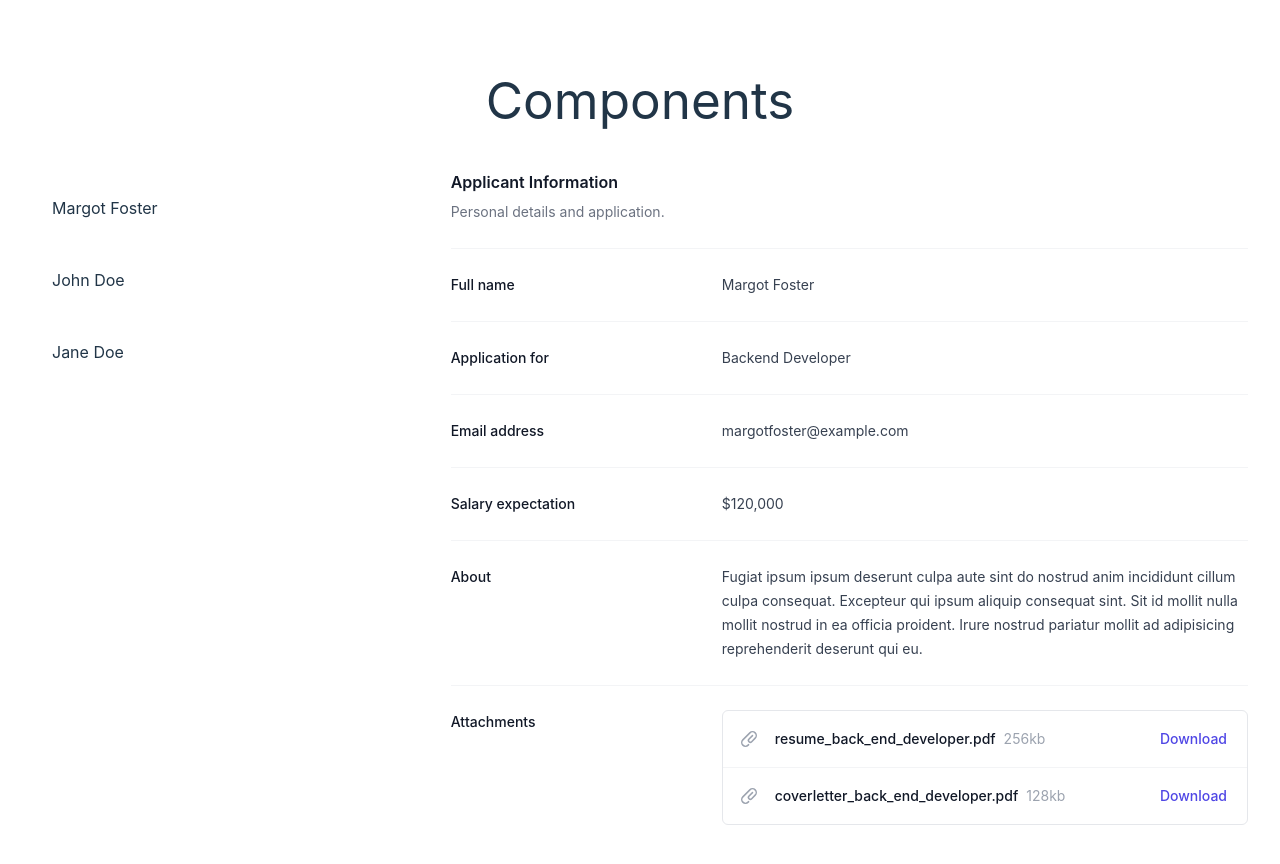
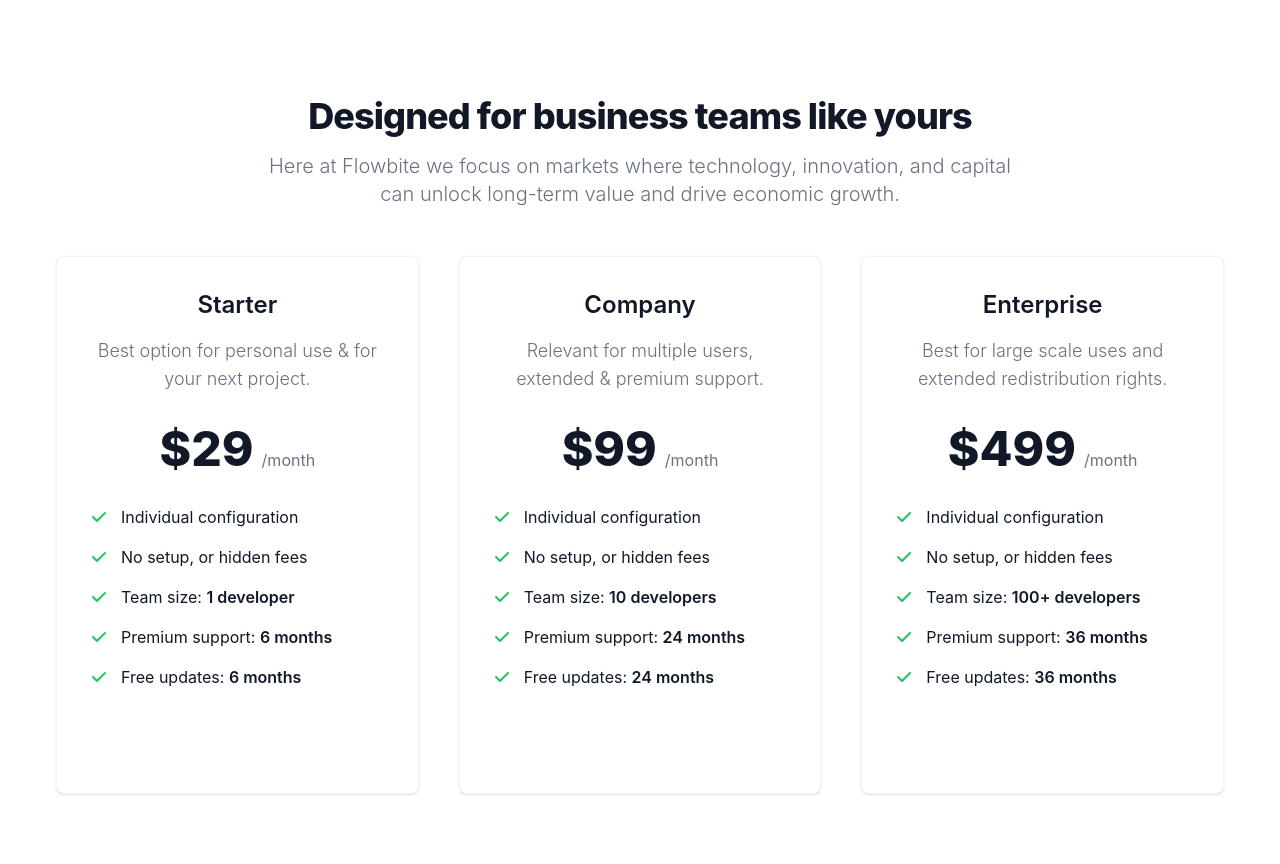
Before and after one commit to LearnWithHasinHayder/vue-components, a Vue app: page / in a window 1280 px wide. Shown: the top 864 px of the page. Built offline with nearby package versions, Linux system fonts and the light colour scheme.

Commit message:
Conflict Resolved

```diff
--- a/src/App.vue
+++ b/src/App.vue
@@ -1,100 +1,136 @@
 <script setup>
-import {ref} from 'vue'
-import ApplicantDetails from './components/ApplicantDetails.vue';
-const activeIndex = ref(0)
-const people = [
-  {
-    name:'Margot Foster',
-    position:'Backend Developer',
-    email:'margotfoster@example.com',
-    salary:'$120,000',
-    about:'Fugiat ipsum ipsum deserunt culpa aute sint do nostrud anim incididunt cillum culpa consequat. Excepteur qui ipsum aliquip consequat sint. Sit id mollit nulla mollit nostrud in ea officia proident. Irure nostrud pariatur mollit ad adipisicing reprehenderit deserunt qui eu.',
-    attachments:[
-      {
-        name:'resume_back_end_developer.pdf',
-        size:'256kb',
-        type:'PDF',
-        url:'#'
-      },
-      {
-        name:'coverletter_back_end_developer.pdf',
-        size:'128kb',
-        type:'PDF',
-        url:'#'
-      }
-    ]
-  },
-  {
-    name:'John Doe',
-    position:'Frontend Developer',
-    email:'john@doe.com',
-    salary:'$100,000',
-    about:'Lorem ipsum dolor sit amet consectetur adipisicing elit. Quisquam, voluptatum.',
-    attachments:[
-      {
-        name:'resume_front_end_developer.pdf',
-        size:'1MB',
-        type:'PDF',
-        url:'#'
-      },
-      {
-        name:'coverletter_front_end_developer.pdf',
-        size:'512kb',
-        type:'PDF',
-        url:'#'
-      }
-    ]
-  },
-  {
-    name:'Jane Doe',
-    position:'Designer',
-    email:'jane@doe.com',
-    salary:'$110,000',
-    about:'Lorem ipsum dolor sit amet consectetur adipisicing elit. Quisquam, voluptatum. Here is some more text.',
-    attachments:[
-      {
-        name:'resume_designer.pdf',
-        size:'5MB',
-        type:'PDF',
-        url:'#'
-      },
-      {
-        name:'coverletter_designer.pdf',
-        size:'2MB',
-        type:'PDF',
-        url:'#'
-      }
-    ]
-  }
-]
+
 </script>
 
 <template>
   <section class="mx-auto ">
-    <h1 class="my-10 text-center">Components</h1>
-    <div class="flex justify-between space-x-5">
-      <div class="w-1/3">
-        <div @click="activeIndex=index" class="my-2 p-5 hover:bg-gray-200 cursor-pointer" v-for="(person, index) in people" :key="index">
-          {{person.name}}
-        </div>
-
+    <section class="bg-white dark:bg-gray-900">
+  <div class="py-8 px-4 mx-auto max-w-screen-xl lg:py-16 lg:px-6">
+      <div class="mx-auto max-w-screen-md text-center mb-8 lg:mb-12">
+          <h2 class="mb-4 text-4xl tracking-tight font-extrabold text-gray-900 dark:text-white">Designed for business teams like yours</h2>
+          <p class="mb-5 font-light text-gray-500 sm:text-xl dark:text-gray-400">Here at Flowbite we focus on markets where technology, innovation, and capital can unlock long-term value and drive economic growth.</p>
       </div>
-      <div class="w-2/3">
-        <ApplicantDetails :person="people[activeIndex]" />
+      <div class="space-y-8 lg:grid lg:grid-cols-3 sm:gap-6 xl:gap-10 lg:space-y-0">
+          <!-- Pricing Card -->
+          <div class="flex flex-col p-6 mx-auto max-w-lg text-center text-gray-900 bg-white rounded-lg border border-gray-100 shadow dark:border-gray-600 xl:p-8 dark:bg-gray-800 dark:text-white">
+              <h3 class="mb-4 text-2xl font-semibold">Starter</h3>
+              <p class="font-light text-gray-500 sm:text-lg dark:text-gray-400">Best option for personal use & for your next project.</p>
+              <div class="flex justify-center items-baseline my-8">
+                  <span class="mr-2 text-5xl font-extrabold">$29</span>
+                  <span class="text-gray-500 dark:text-gray-400">/month</span>
+              </div>
+              <!-- List -->
+              <ul role="list" class="mb-8 space-y-4 text-left">
+                  <li class="flex items-center space-x-3">
+                      <!-- Icon -->
+                      <svg class="flex-shrink-0 w-5 h-5 text-green-500 dark:text-green-400" fill="currentColor" viewBox="0 0 20 20" xmlns="http://www.w3.org/2000/svg"><path fill-rule="evenodd" d="M16.707 5.293a1 1 0 010 1.414l-8 8a1 1 0 01-1.414 0l-4-4a1 1 0 011.414-1.414L8 12.586l7.293-7.293a1 1 0 011.414 0z" clip-rule="evenodd"></path></svg>
+                      <span>Individual configuration</span>
+                  </li>
+                  <li class="flex items-center space-x-3">
+                      <!-- Icon -->
+                      <svg class="flex-shrink-0 w-5 h-5 text-green-500 dark:text-green-400" fill="currentColor" viewBox="0 0 20 20" xmlns="http://www.w3.org/2000/svg"><path fill-rule="evenodd" d="M16.707 5.293a1 1 0 010 1.414l-8 8a1 1 0 01-1.414 0l-4-4a1 1 0 011.414-1.414L8 12.586l7.293-7.293a1 1 0 011.414 0z" clip-rule="evenodd"></path></svg>
+                      <span>No setup, or hidden fees</span>
+                  </li>
+                  <li class="flex items-center space-x-3">
+                      <!-- Icon -->
+                      <svg class="flex-shrink-0 w-5 h-5 text-green-500 dark:text-green-400" fill="currentColor" viewBox="0 0 20 20" xmlns="http://www.w3.org/2000/svg"><path fill-rule="evenodd" d="M16.707 5.293a1 1 0 010 1.414l-8 8a1 1 0 01-1.414 0l-4-4a1 1 0 011.414-1.414L8 12.586l7.293-7.293a1 1 0 011.414 0z" clip-rule="evenodd"></path></svg>
+                      <span>Team size: <span class="font-semibold">1 developer</span></span>
+                  </li>
+                  <li class="flex items-center space-x-3">
+                      <!-- Icon -->
+                      <svg class="flex-shrink-0 w-5 h-5 text-green-500 dark:text-green-400" fill="currentColor" viewBox="0 0 20 20" xmlns="http://www.w3.org/2000/svg"><path fill-rule="evenodd" d="M16.707 5.293a1 1 0 010 1.414l-8 8a1 1 0 01-1.414 0l-4-4a1 1 0 011.414-1.414L8 12.586l7.293-7.293a1 1 0 011.414 0z" clip-rule="evenodd"></path></svg>
+                      <span>Premium support: <span class="font-semibold">6 months</span></span>
+                  </li>
+                  <li class="flex items-center space-x-3">
+                      <!-- Icon -->
+                      <svg class="flex-shrink-0 w-5 h-5 text-green-500 dark:text-green-400" fill="currentColor" viewBox="0 0 20 20" xmlns="http://www.w3.org/2000/svg"><path fill-rule="evenodd" d="M16.707 5.293a1 1 0 010 1.414l-8 8a1 1 0 01-1.414 0l-4-4a1 1 0 011.414-1.414L8 12.586l7.293-7.293a1 1 0 011.414 0z" clip-rule="evenodd"></path></svg>
+                      <span>Free updates: <span class="font-semibold">6 months</span></span>
+                  </li>
+              </ul>
+              <a href="#" class="text-white bg-primary-600 hover:bg-primary-700 focus:ring-4 focus:ring-primary-200 font-medium rounded-lg text-sm px-5 py-2.5 text-center dark:text-white  dark:focus:ring-primary-900">Get started</a>
+          </div>
+          <!-- Pricing Card -->
+          <div class="flex flex-col p-6 mx-auto max-w-lg text-center text-gray-900 bg-white rounded-lg border border-gray-100 shadow dark:border-gray-600 xl:p-8 dark:bg-gray-800 dark:text-white">
+              <h3 class="mb-4 text-2xl font-semibold">Company</h3>
+              <p class="font-light text-gray-500 sm:text-lg dark:text-gray-400">Relevant for multiple users, extended & premium support.</p>
+              <div class="flex justify-center items-baseline my-8">
+                  <span class="mr-2 text-5xl font-extrabold">$99</span>
+                  <span class="text-gray-500 dark:text-gray-400" dark:text-gray-400>/month</span>
+              </div>
+              <!-- List -->
+              <ul role="list" class="mb-8 space-y-4 text-left">
+                  <li class="flex items-center space-x-3">
+                      <!-- Icon -->
+                      <svg class="flex-shrink-0 w-5 h-5 text-green-500 dark:text-green-400" fill="currentColor" viewBox="0 0 20 20" xmlns="http://www.w3.org/2000/svg"><path fill-rule="evenodd" d="M16.707 5.293a1 1 0 010 1.414l-8 8a1 1 0 01-1.414 0l-4-4a1 1 0 011.414-1.414L8 12.586l7.293-7.293a1 1 0 011.414 0z" clip-rule="evenodd"></path></svg>
+                      <span>Individual configuration</span>
+                  </li>
+                  <li class="flex items-center space-x-3">
+                      <!-- Icon -->
+                      <svg class="flex-shrink-0 w-5 h-5 text-green-500 dark:text-green-400" fill="currentColor" viewBox="0 0 20 20" xmlns="http://www.w3.org/2000/svg"><path fill-rule="evenodd" d="M16.707 5.293a1 1 0 010 1.414l-8 8a1 1 0 01-1.414 0l-4-4a1 1 0 011.414-1.414L8 12.586l7.293-7.293a1 1 0 011.414 0z" clip-rule="evenodd"></path></svg>
+                      <span>No setup, or hidden fees</span>
+                  </li>
+                  <li class="flex items-center space-x-3">
+                      <!-- Icon -->
+                      <svg class="flex-shrink-0 w-5 h-5 text-green-500 dark:text-green-400" fill="currentColor" viewBox="0 0 20 20" xmlns="http://www.w3.org/2000/svg"><path fill-rule="evenodd" d="M16.707 5.293a1 1 0 010 1.414l-8 8a1 1 0 01-1.414 0l-4-4a1 1 0 011.414-1.414L8 12.586l7.293-7.293a1 1 0 011.414 0z" clip-rule="evenodd"></path></svg>
+                      <span>Team size: <span class="font-semibold">10 developers</span></span>
+                  </li>
+                  <li class="flex items-center space-x-3">
+                      <!-- Icon -->
+                      <svg class="flex-shrink-0 w-5 h-5 text-green-500 dark:text-green-400" fill="currentColor" viewBox="0 0 20 20" xmlns="http://www.w3.org/2000/svg"><path fill-rule="evenodd" d="M16.707 5.293a1 1 0 010 1.414l-8 8a1 1 0 01-1.414 0l-4-4a1 1 0 011.414-1.414L8 12.586l7.293-7.293a1 1 0 011.414 0z" clip-rule="evenodd"></path></svg>
+                      <span>Premium support: <span class="font-semibold">24 months</span></span>
+                  </li>
+                  <li class="flex items-center space-x-3">
+                      <!-- Icon -->
+                      <svg class="flex-shrink-0 w-5 h-5 text-green-500 dark:text-green-400" fill="currentColor" viewBox="0 0 20 20" xmlns="http://www.w3.org/2000/svg"><path fill-rule="evenodd" d="M16.707 5.293a1 1 0 010 1.414l-8 8a1 1 0 01-1.414 0l-4-4a1 1 0 011.414-1.414L8 12.586l7.293-7.293a1 1 0 011.414 0z" clip-rule="evenodd"></path></svg>
+                      <span>Free updates: <span class="font-semibold">24 months</span></span>
+                  </li>
+              </ul>
+              <a href="#" class="text-white bg-primary-600 hover:bg-primary-700 focus:ring-4 focus:ring-primary-200 font-medium rounded-lg text-sm px-5 py-2.5 text-center dark:text-white  dark:focus:ring-primary-900">Get started</a>
+          </div>
+          <!-- Pricing Card -->
+          <div class="flex flex-col p-6 mx-auto max-w-lg text-center text-gray-900 bg-white rounded-lg border border-gray-100 shadow dark:border-gray-600 xl:p-8 dark:bg-gray-800 dark:text-white">
+              <h3 class="mb-4 text-2xl font-semibold">Enterprise</h3>
+              <p class="font-light text-gray-500 sm:text-lg dark:text-gray-400">Best for large scale uses and extended redistribution rights.</p>
+              <div class="flex justify-center items-baseline my-8">
+                  <span class="mr-2 text-5xl font-extrabold">$499</span>
+                  <span class="text-gray-500 dark:text-gray-400">/month</span>
+              </div>
+              <!-- List -->
+              <ul role="list" class="mb-8 space-y-4 text-left">
+                  <li class="flex items-center space-x-3">
+                      <!-- Icon -->
+                      <svg class="flex-shrink-0 w-5 h-5 text-green-500 dark:text-green-400" fill="currentColor" viewBox="0 0 20 20" xmlns="http://www.w3.org/2000/svg"><path fill-rule="evenodd" d="M16.707 5.293a1 1 0 010 1.414l-8 8a1 1 0 01-1.414 0l-4-4a1 1 0 011.414-1.414L8 12.586l7.293-7.293a1 1 0 011.414 0z" clip-rule="evenodd"></path></svg>
+                      <span>Individual configuration</span>
+                  </li>
+                  <li class="flex items-center space-x-3">
+                      <!-- Icon -->
+                      <svg class="flex-shrink-0 w-5 h-5 text-green-500 dark:text-green-400" fill="currentColor" viewBox="0 0 20 20" xmlns="http://www.w3.org/2000/svg"><path fill-rule="evenodd" d="M16.707 5.293a1 1 0 010 1.414l-8 8a1 1 0 01-1.414 0l-4-4a1 1 0 011.414-1.414L8 12.586l7.293-7.293a1 1 0 011.414 0z" clip-rule="evenodd"></path></svg>
+                      <span>No setup, or hidden fees</span>
+                  </li>
+                  <li class="flex items-center space-x-3">
+                      <!-- Icon -->
+                      <svg class="flex-shrink-0 w-5 h-5 text-green-500 dark:text-green-400" fill="currentColor" viewBox="0 0 20 20" xmlns="http://www.w3.org/2000/svg"><path fill-rule="evenodd" d="M16.707 5.293a1 1 0 010 1.414l-8 8a1 1 0 01-1.414 0l-4-4a1 1 0 011.414-1.414L8 12.586l7.293-7.293a1 1 0 011.414 0z" clip-rule="evenodd"></path></svg>
+                      <span>Team size: <span class="font-semibold">100+ developers</span></span>
+                  </li>
+                  <li class="flex items-center space-x-3">
+                      <!-- Icon -->
+                      <svg class="flex-shrink-0 w-5 h-5 text-green-500 dark:text-green-400" fill="currentColor" viewBox="0 0 20 20" xmlns="http://www.w3.org/2000/svg"><path fill-rule="evenodd" d="M16.707 5.293a1 1 0 010 1.414l-8 8a1 1 0 01-1.414 0l-4-4a1 1 0 011.414-1.414L8 12.586l7.293-7.293a1 1 0 011.414 0z" clip-rule="evenodd"></path></svg>
+                      <span>Premium support: <span class="font-semibold">36 months</span></span>
+                  </li>
+                  <li class="flex items-center space-x-3">
+                      <!-- Icon -->
+                      <svg class="flex-shrink-0 w-5 h-5 text-green-500 dark:text-green-400" fill="currentColor" viewBox="0 0 20 20" xmlns="http://www.w3.org/2000/svg"><path fill-rule="evenodd" d="M16.707 5.293a1 1 0 010 1.414l-8 8a1 1 0 01-1.414 0l-4-4a1 1 0 011.414-1.414L8 12.586l7.293-7.293a1 1 0 011.414 0z" clip-rule="evenodd"></path></svg>
+                      <span>Free updates: <span class="font-semibold">36 months</span></span>
+                  </li>
+              </ul>
+              <a href="#" class="text-white bg-primary-600 hover:bg-primary-700 focus:ring-4 focus:ring-primary-200 font-medium rounded-lg text-sm px-5 py-2.5 text-center dark:text-white  dark:focus:ring-primary-900">Get started</a>
+          </div>
       </div>
-    </div>
+  </div>
+</section>
   </section>
 </template>
 
 <style scoped>
-input[type=checkbox]:checked+label span:first-of-type {
-  background-color: #10B981;
-  border-color: #10B981;
-  color: #fff;
-}
 
-input[type=checkbox]:checked+label span:nth-of-type(2) {
-  text-decoration: line-through;
-  color: #9CA3AF;
-}
 </style>
--- a/src/style.css
+++ b/src/style.css
@@ -84,3 +84,8 @@
     background-color: #f9f9f9;
   }
 }
+<<<<<<< HEAD
+=======
+
+
+>>>>>>> b0a5ff2 (Episode 07 Code)
```
